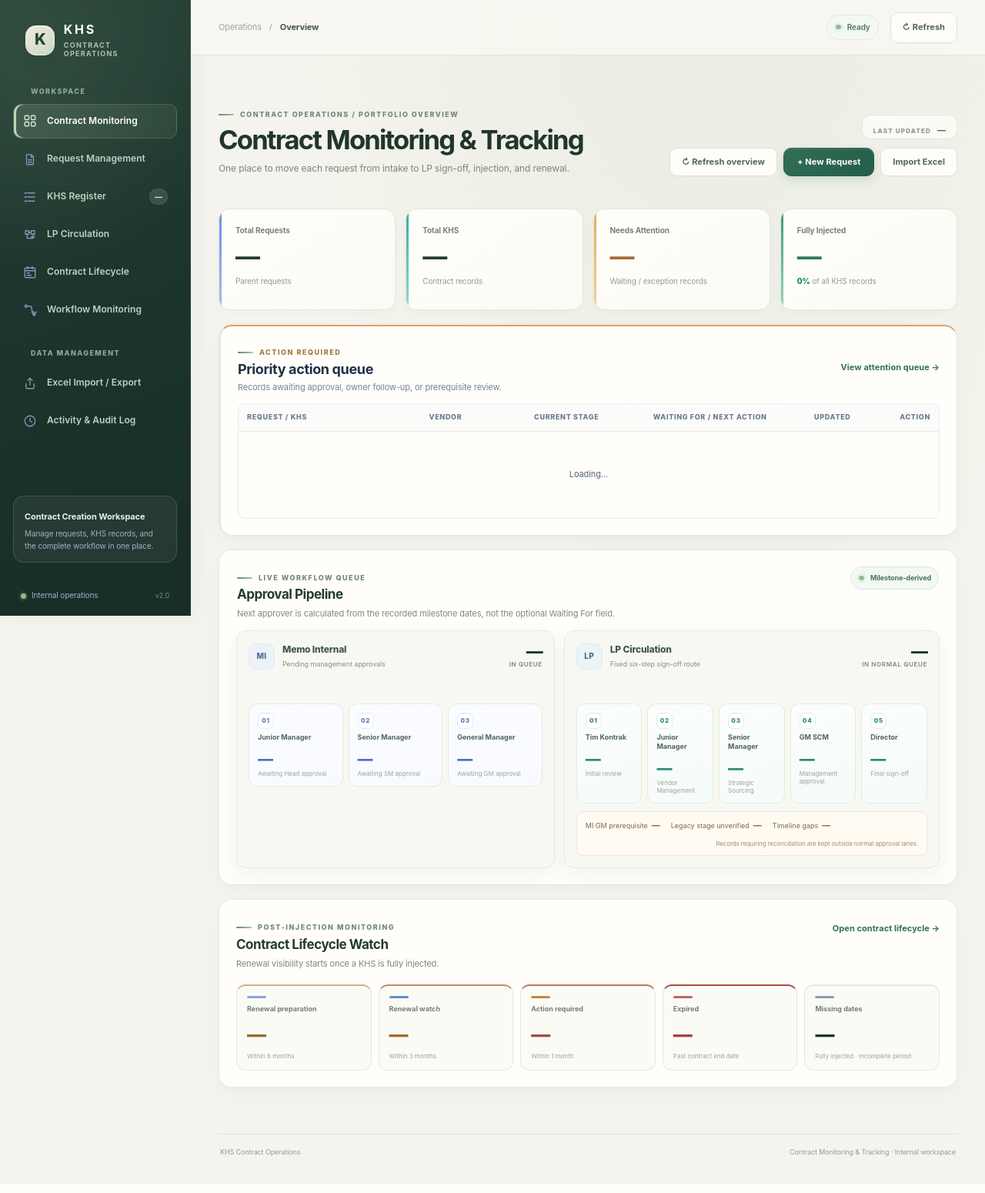
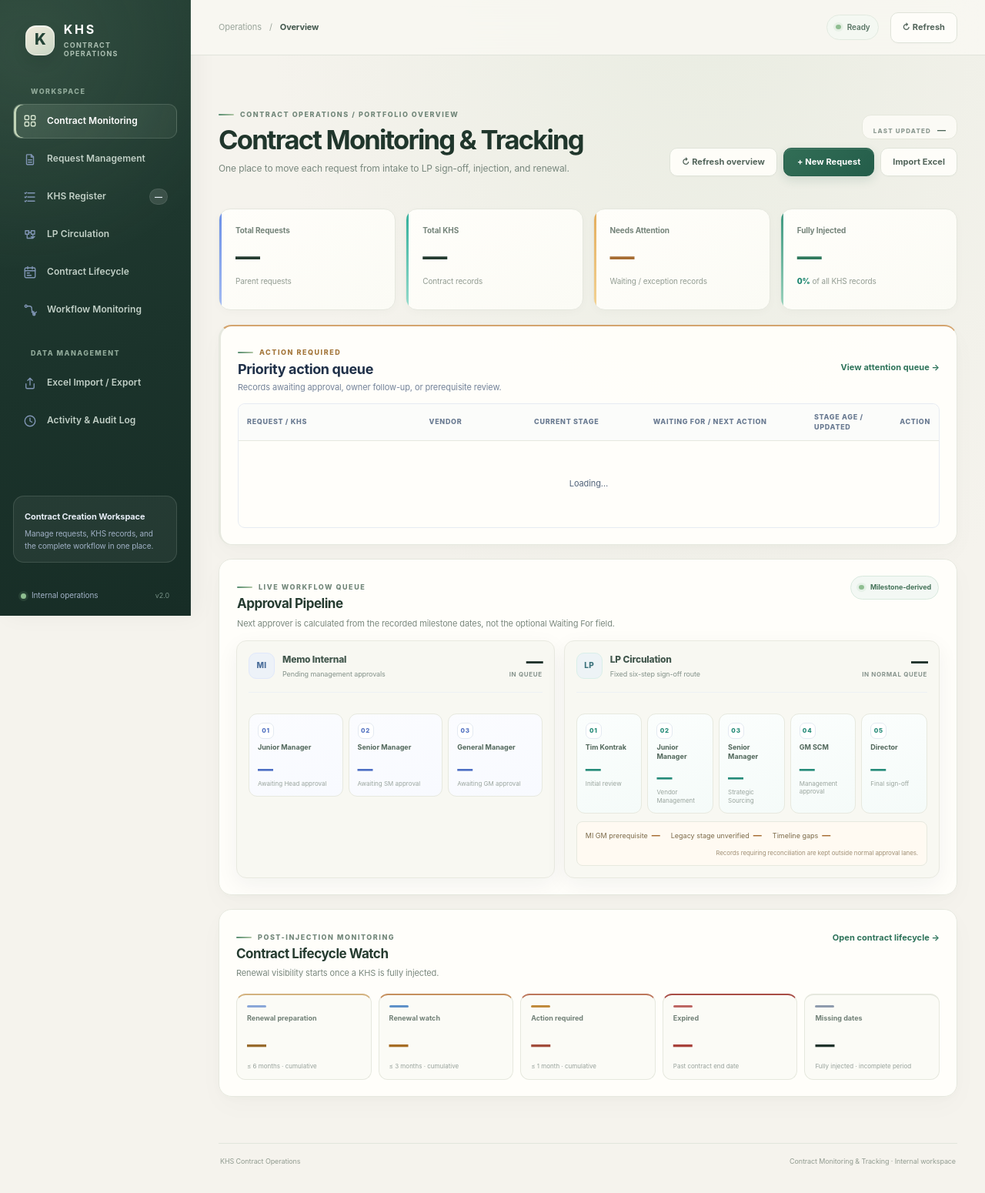
Before and after one commit to Fariz212/presourcing-dashboard, a Flask app: page / in a window 1280 px wide. Shown: the whole page at 77% size. Before the commit the page ends 1502 px from the top, so only its background shows below. Run offline with Flask 3, Linux system fonts and the light colour scheme; some libraries are stand-ins or nearby versions.

Commit message:
Clarify cumulative renewal bands and action queue age

```diff
--- a/app/templates/dashboard.html
+++ b/app/templates/dashboard.html
@@ -57,7 +57,7 @@
 </div>
 
 <article class="panel attention-panel"><div class="panel-heading"><div><div class="eyebrow">ACTION REQUIRED</div><h2>Priority action queue</h2><p>Records awaiting approval, owner follow-up, or prerequisite review.</p></div><button class="text-button" data-go="register" data-attention-only="true">View attention queue →</button></div>
-<div class="table-wrap"><table><thead><tr><th>REQUEST / KHS</th><th>VENDOR</th><th>CURRENT STAGE</th><th>WAITING FOR / NEXT ACTION</th><th>UPDATED</th><th>ACTION</th></tr></thead><tbody id="attentionBody"><tr><td colspan="6" class="table-message">Loading…</td></tr></tbody></table></div></article>
+<div class="table-wrap"><table><thead><tr><th>REQUEST / KHS</th><th>VENDOR</th><th>CURRENT STAGE</th><th>WAITING FOR / NEXT ACTION</th><th>STAGE AGE / UPDATED</th><th>ACTION</th></tr></thead><tbody id="attentionBody"><tr><td colspan="6" class="table-message">Loading…</td></tr></tbody></table></div></article>
 <section class="approval-command" aria-labelledby="approvalCommandTitle">
   <div class="approval-command-heading">
     <div>
@@ -108,9 +108,9 @@
     <button type="button" class="text-button" data-go="contracts">Open contract lifecycle →</button>
   </div>
   <div class="contract-watch-grid">
-    <button type="button" class="contract-watch-card watch-six" data-contract-status="within_6m"><span>Renewal preparation</span><strong id="overviewExpiring6m">—</strong><small>Within 6 months</small></button>
-    <button type="button" class="contract-watch-card watch-three" data-contract-status="within_3m"><span>Renewal watch</span><strong id="overviewExpiring3m">—</strong><small>Within 3 months</small></button>
-    <button type="button" class="contract-watch-card watch-one" data-contract-status="within_1m"><span>Action required</span><strong id="overviewExpiring1m">—</strong><small>Within 1 month</small></button>
+    <button type="button" class="contract-watch-card watch-six" data-contract-status="within_6m"><span>Renewal preparation</span><strong id="overviewExpiring6m">—</strong><small>≤ 6 months · cumulative</small></button>
+    <button type="button" class="contract-watch-card watch-three" data-contract-status="within_3m"><span>Renewal watch</span><strong id="overviewExpiring3m">—</strong><small>≤ 3 months · cumulative</small></button>
+    <button type="button" class="contract-watch-card watch-one" data-contract-status="within_1m"><span>Action required</span><strong id="overviewExpiring1m">—</strong><small>≤ 1 month · cumulative</small></button>
     <button type="button" class="contract-watch-card watch-expired" data-contract-status="expired"><span>Expired</span><strong id="overviewExpiredContracts">—</strong><small>Past contract end date</small></button>
     <button type="button" class="contract-watch-card watch-missing" data-contract-status="missing_dates"><span>Missing dates</span><strong id="overviewMissingContractDates">—</strong><small>Fully injected · incomplete period</small></button>
   </div>
```
